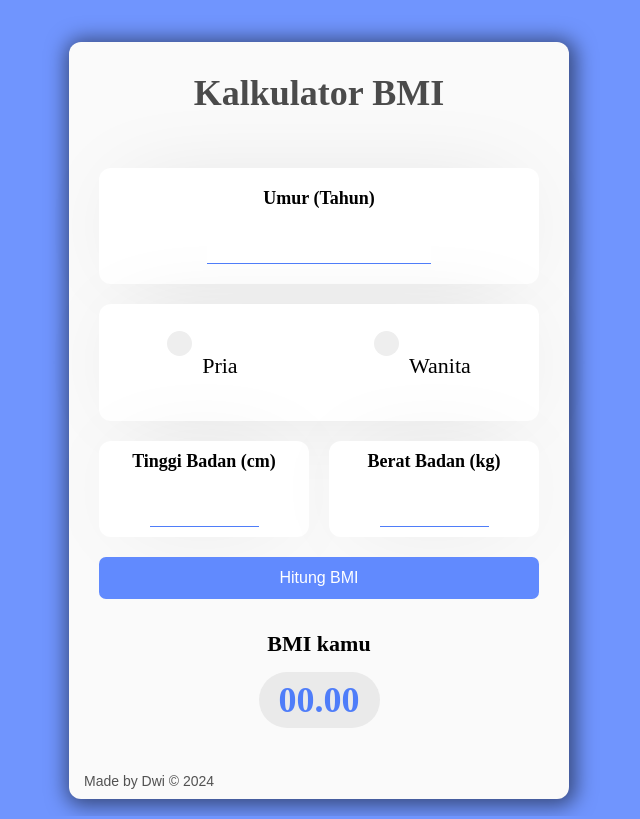
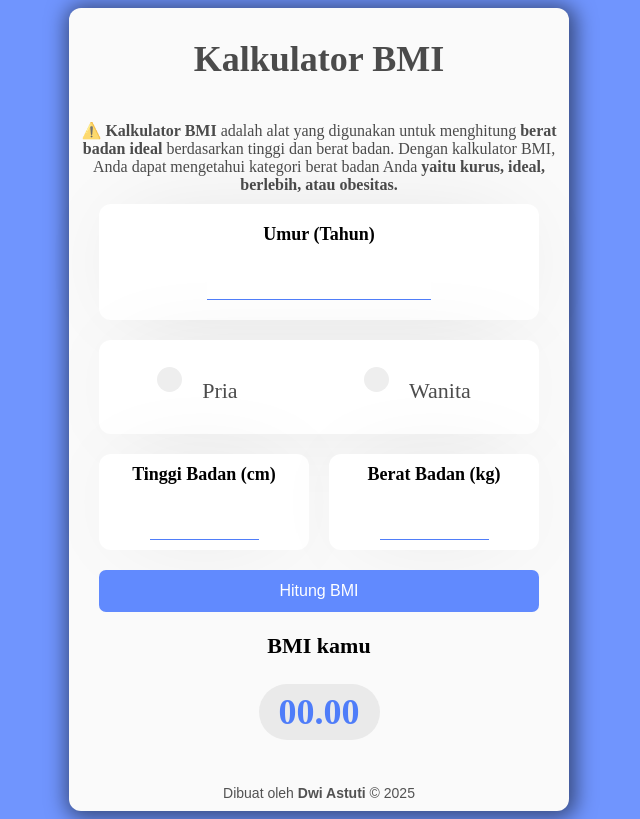
Before and after one commit to revou-fundamental-course/25-nov-24-Dwiastuti03, a plain HTML site: page index.html in a window 1280 px wide. Shown: the whole page, without its empty margins (321-961 px from the left). Drawn offline with Linux system fonts and the light colour scheme.

Commit message:
portfolio kalkulator

```diff
--- a/css/style.css
+++ b/css/style.css
@@ -13,7 +13,6 @@
     border-radius: 12px;
     text-align: center;
     box-shadow: 2px 2px 20px 5px rgba(0,0,0,0.5);
-
   }
 
 
@@ -22,7 +21,14 @@
     font-weight: bold;
     font-size: 36px;
     padding: 30px 0;
+    margin: 0;
 
+  }
+
+  p {
+    color: rgb(0, 0, 0, 0.7);
+            padding: 10px; /* Tambahan padding opsional */
+            margin: 1px 0 0 0;
   }
 
 
@@ -166,9 +172,9 @@ button.calculate {
 
 .footer {
     display: flex;
-    justify-content: start;
+    justify-content: center;
     align-items: center;
-    padding: 10px 15px
+    padding: 10px 15px;
 }
 
 .footer-text {
--- a/index.html
+++ b/index.html
@@ -11,6 +11,8 @@
     <div class="container">
         <div class="box">
           <h1>Kalkulator BMI</h1>
+          <p>⚠️ <b>Kalkulator BMI</b> adalah alat yang digunakan untuk menghitung <b>berat badan ideal</b>  berdasarkan tinggi dan berat badan. Dengan kalkulator BMI,
+            Anda dapat mengetahui kategori berat badan Anda <b>yaitu kurus, ideal, berlebih, atau obesitas.</b></p>
           <div class="content">
 
             <div class="input">
@@ -55,7 +57,7 @@
           <!-- End Main Website -->
 
           <!-- Footer Website -->
-          <div class="footer"><a class="footer-text" target="_blank" href="https://myskypower.net/">Made by Dwi &copy; 2024</a></div>
+          <div class="footer"><a class="footer-text" target="_blank" href="https://www.instagram.com/share/p/BAArR1dPWf">Dibuat oleh <b> Dwi Astuti</b> &copy; 2025</a></div>
         <!-- End Footer Website -->
 
 
```
